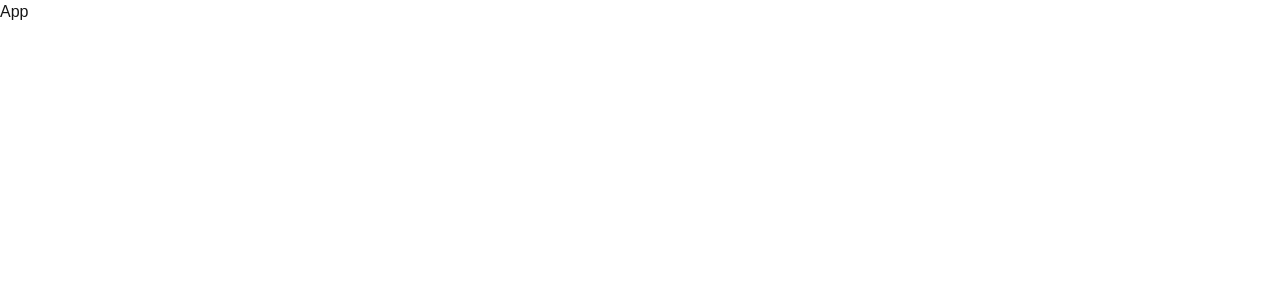
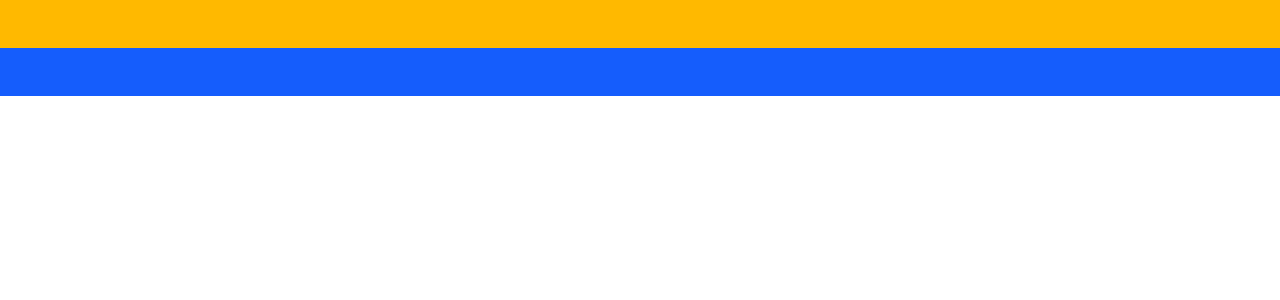
Before and after one commit to faridmirzapoor/barberapp, a Next.js app in the folder frontend/: page / in a window 1280 px wide. Shown: the top 300 px of the page. Built offline with nearby package versions, Linux system fonts and the light colour scheme.

Commit message:
editing main file

```diff
--- a/frontend/src/app/page.tsx
+++ b/frontend/src/app/page.tsx
@@ -2,7 +2,10 @@ import React from 'react'
 
 const App = () => {
   return (
-    <div>App</div>
+    <>
+      <div className='p-6 bg-amber-400'></div>
+      <div className='p-6 bg-blue-600'></div>
+    </>
   )
 }
 
```
